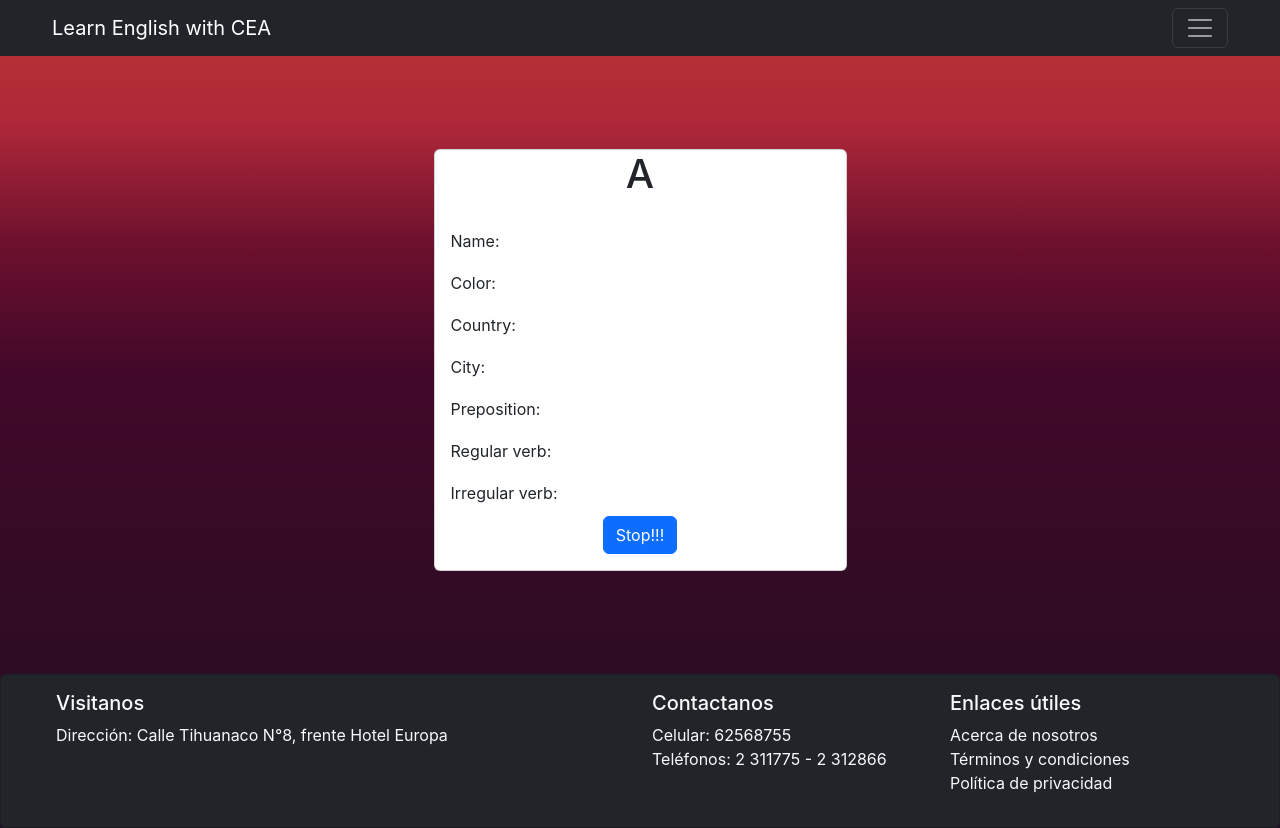
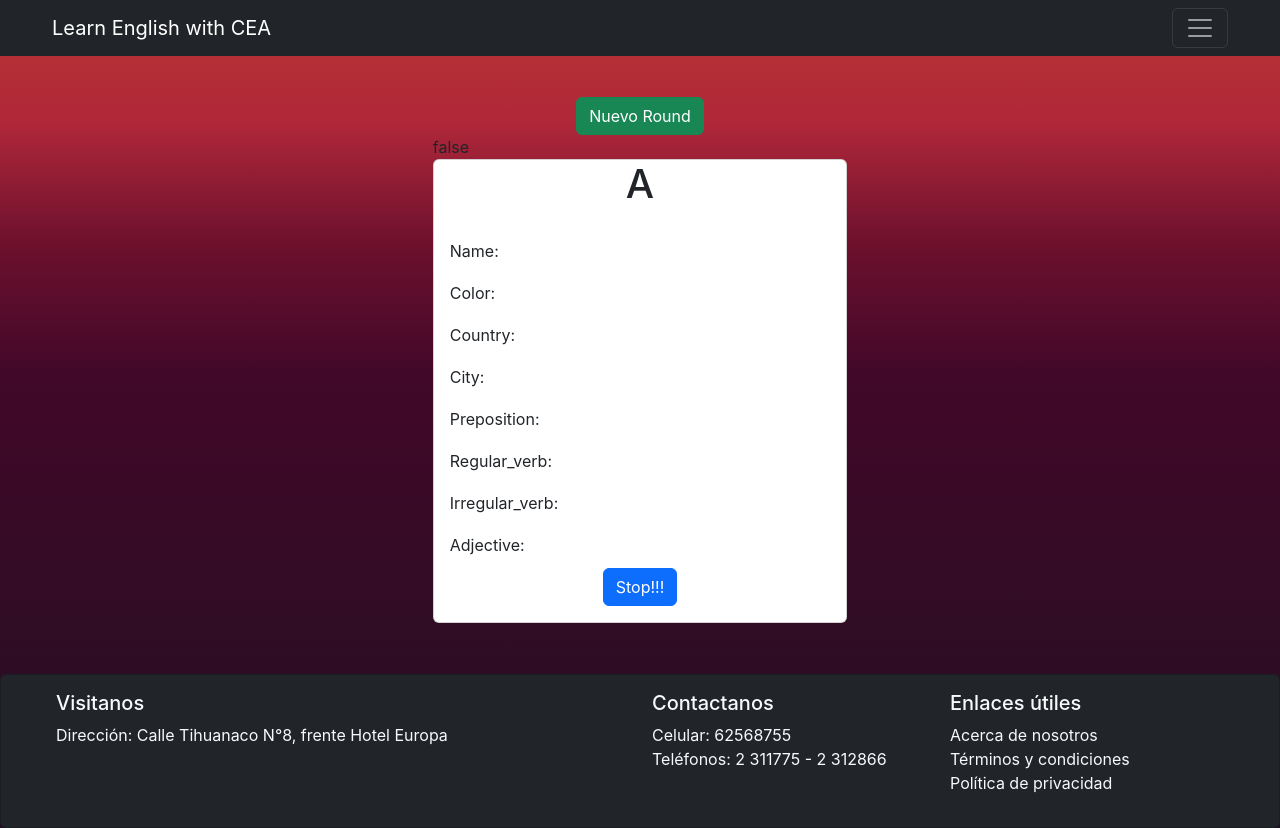
Before and after one commit to Ronald803/learn-english, a React (Create React App) app: page /games in a window 1280 px wide. Built offline with nearby package versions, Linux system fonts and the light colour scheme.

Commit message:
games stopNewRound element added

```diff
--- /dev/null
+++ b/src/axiosRequests/Stops/axiosServiceStops.js
@@ -0,0 +1,12 @@
+import axios from 'axios'
+
+const t = sessionStorage.getItem('t');
+const n = sessionStorage.getItem('n');
+
+const url = 'https://learn-english-backend-bay.vercel.app';
+//const url = 'http://localhost:4000';
+//const url = 'https://learn-english-backend-1ymtsw2jj-ronald803.vercel.app/'
+
+export function postRound(newRound){
+    return axios.post(`${url}/api/games/stop`,newRound,{headers:{'x-token': t}})
+}
--- /dev/null
+++ b/src/components/RoundStopForm.js
@@ -0,0 +1,54 @@
+import React,{useState} from 'react'
+import { postRound } from '../axiosRequests/Stops/axiosServiceStops';
+import successAlert from '../alerts/successAlert';
+
+
+function RoundStopForm() {
+    let round = {
+        letter: "",
+        numberOfWinners: ""
+    }
+    const handleSubmit = async (e) =>{
+        e.preventDefault();
+        console.log({round});
+        await postRound(round)
+            .then( answer=>{
+                successAlert(answer.data.message)
+            })
+            .catch( e=>{
+                console.log(e);
+            })
+    }
+    const handleChange = (e) => {
+        round[e.target.name] = e.target.value;
+    }
+  return (
+    <div>
+        <form className='bg-transparent text-white card-body' onSubmit={handleSubmit}>
+            <div className='bg-transparent text-white mb-3'>
+                <label className='bg-transparent text-white form-label' htmlFor='letter'>Letra</label>
+                <input
+                    type='text'
+                    id='letter'
+                    name='letter'
+                    className='bg-transparent text-white form-control'
+                    onChange={handleChange}
+                />
+            </div>
+            <div className='bg-transparent text-white mb-3'>
+                <label className='bg-transparent text-white form-label' htmlFor='numberOfWinners'>Número de Ganadores</label>
+                <input
+                    className='bg-transparent text-white form-control'
+                    type='number'
+                    id='numberOfWinners'
+                    name='numberOfWinners'
+                    onChange={handleChange}
+                />
+            </div>
+            <button className='bg-transparent text-white btn btn-secondary'>Crear Ronda</button>
+        </form>
+    </div>
+  )
+}
+
+export default RoundStopForm
--- a/src/components/Stop.js
+++ b/src/components/Stop.js
@@ -1,31 +1,27 @@
-import React from 'react'
+import React,{useState} from 'react'
+import StopForm from './StopForm';
+import RoundStopForm from './RoundStopForm';
 
 function Stop() {
-    const categories = ['Name','Color','Country','City','Preposition','Regular verb','Irregular verb',]
+  const [newRoundStop, setnewRoundStop] = useState(false);
+
 return (
-    <div className='card'>
+    <div>
       <div className='text-center'>
-            <h1>A</h1>
+        <button onClick={()=>setnewRoundStop(!newRoundStop)} className='btn btn-success'>Nuevo Round</button>
       </div>
-        <div className='card-body'>
-            <form>
       {
-                    categories.map( cat =>{
-                        return(
-                            <div className="mb-1 row">
-                                <label for={cat}  class="col-sm-4 col-form-label">{cat}: </label>
-                                <div className='col-sm-8'>
-                                    <input className="form-control-plaintext" type="text" id={cat} />
+            newRoundStop
+            ?
+            <div>
+              <RoundStopForm></RoundStopForm>
             </div>
+            :
+            <div>
+                false
             </div>
-                        )
-                    })
         }
-                <div className='text-center'>
-                    <button type='submit' className='btn btn-primary'>Stop!!!</button>
-                </div>
-            </form>
-        </div>
+        <StopForm></StopForm>
     </div>
   )
 }
--- /dev/null
+++ b/src/components/StopForm.js
@@ -0,0 +1,50 @@
+import React from 'react'
+
+function StopForm() {
+    const categories = ['Name','Color','Country','City','Preposition','Regular_verb','Irregular_verb','Adjective']
+    let words = {
+        Name: "",
+        Color: "",
+        Country: "",
+        City: "",
+        Preposition: "",
+        Regular_verb: "",
+        Irregular_verb: "",
+        Adjective: ""
+    }
+    const handleSubmit = async (e) => {
+        e.preventDefault();
+        console.log({words});
+    }
+    const handleChange = (e) => {
+        words[e.target.name] = e.target.value
+    }
+  return (
+    <div className='card'>
+        <div className='text-center'>
+            <h1>A</h1>
+        </div>
+        <div className='card-body'>
+            <form onSubmit={handleSubmit}>
+                {
+                    categories.map( (cat,ind) =>{
+                        return(
+                            <div className="mb-1 row" key={ind}>
+                                <label htmlFor={cat}  className="col-sm-4 col-form-label">{cat}: </label>
+                                <div className='col-sm-8'>
+                                    <input className="form-control-plaintext" type="text" name={cat} id={cat} onChange={handleChange}/>
+                                </div>
+                            </div>
+                        )
+                    })
+                }
+                <div className='text-center'>
+                    <button type='submit' className='btn btn-primary'>Stop!!!</button>
+                </div>
+            </form>
+        </div>
+    </div>
+  )
+}
+
+export default StopForm
```
Lines whose indentation alone changed are shown as unchanged.
